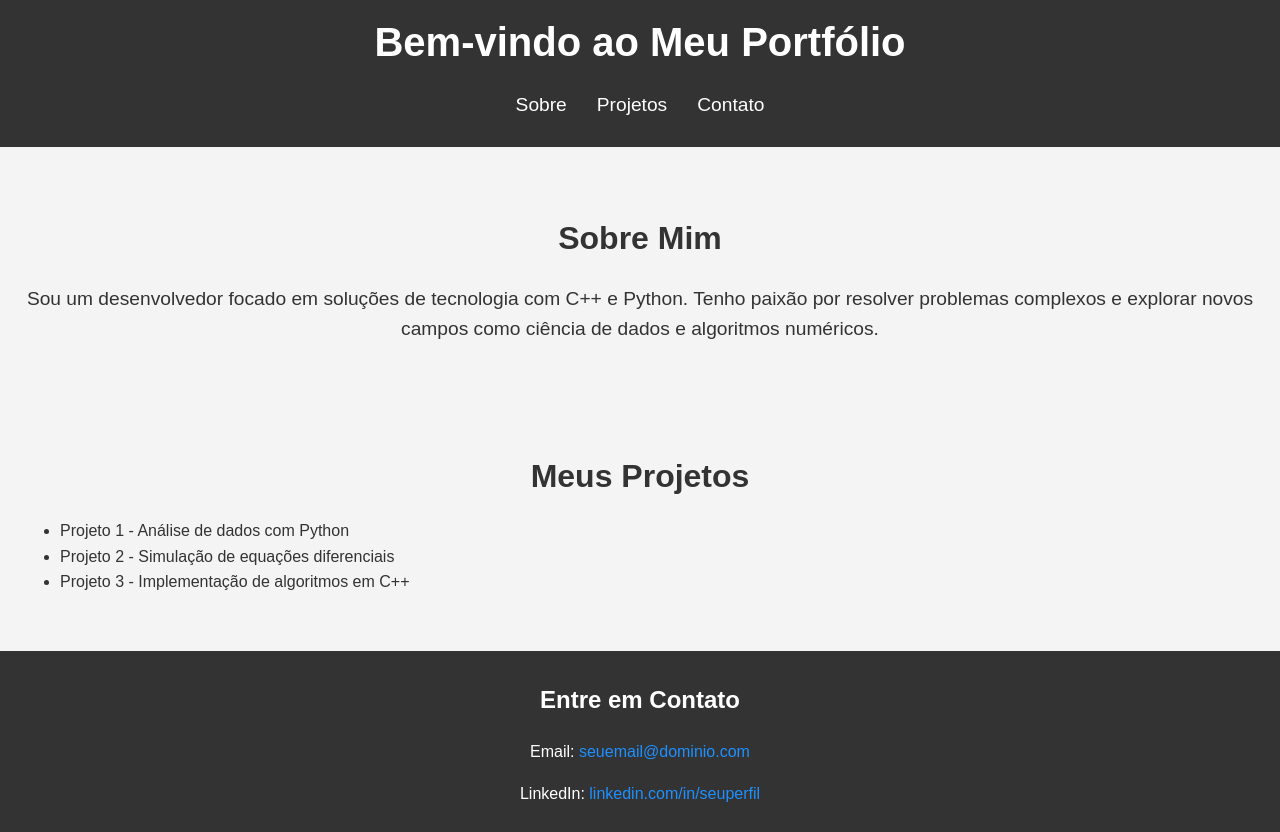
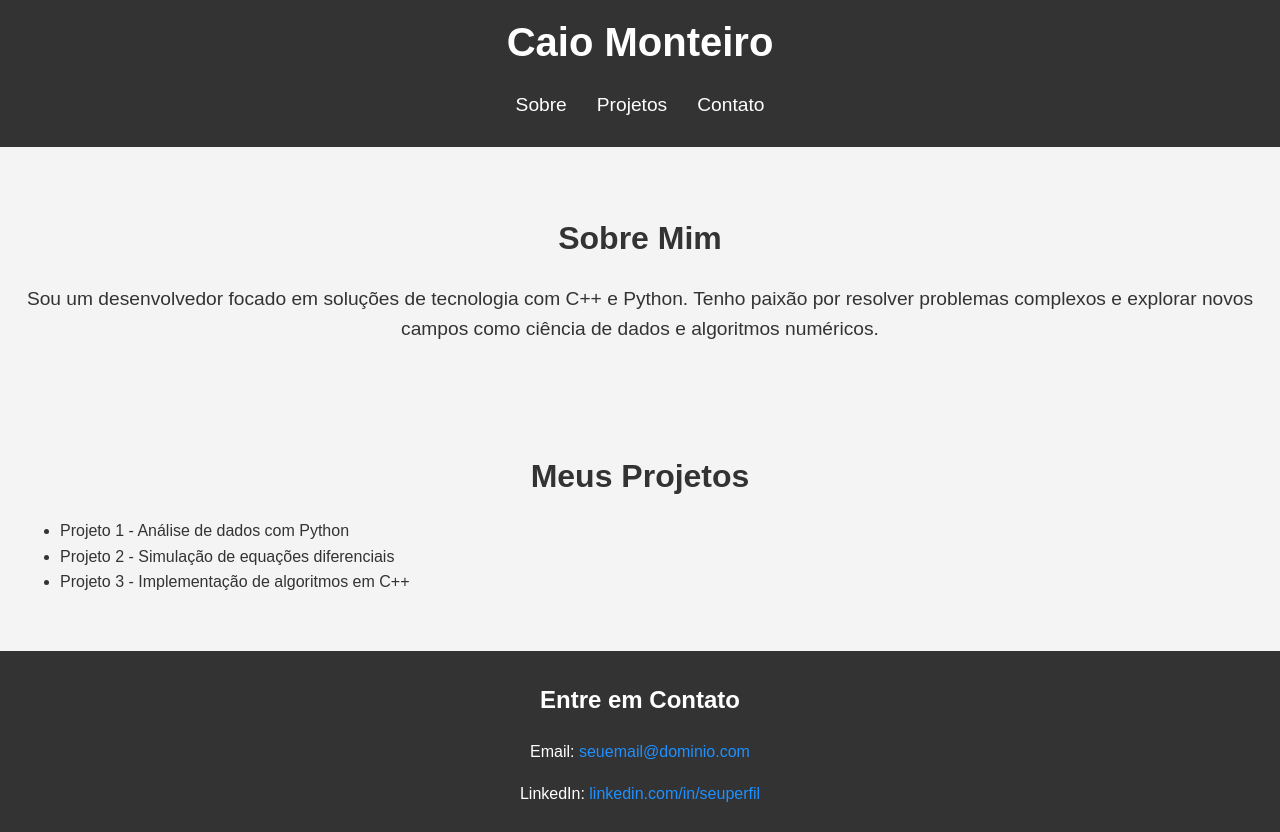
Before and after one commit to monteiro-c/caio-monteiro.github.io, a plain HTML site: page index.html in a window 1280 px wide. Drawn offline with Linux system fonts and the light colour scheme.

Commit message:
Update index.html

```diff
--- a/index.html
+++ b/index.html
@@ -8,7 +8,7 @@
 </head>
 <body>
     <header>
-        <h1>Bem-vindo ao Meu Portfólio</h1>
+        <h1>Caio Monteiro </h1>
         <nav>
             <ul>
                 <li><a href="#sobre">Sobre</a></li>
```
